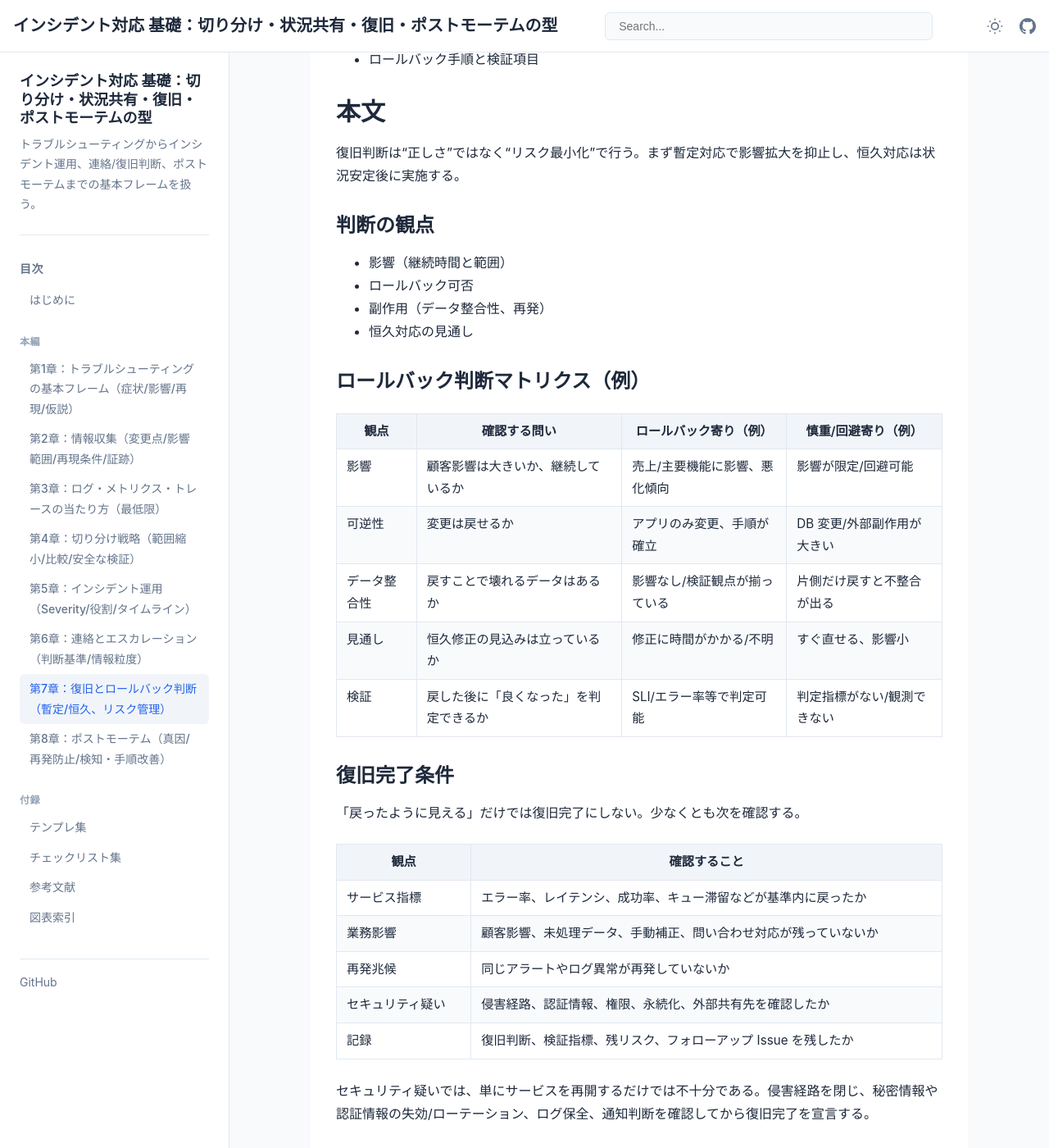
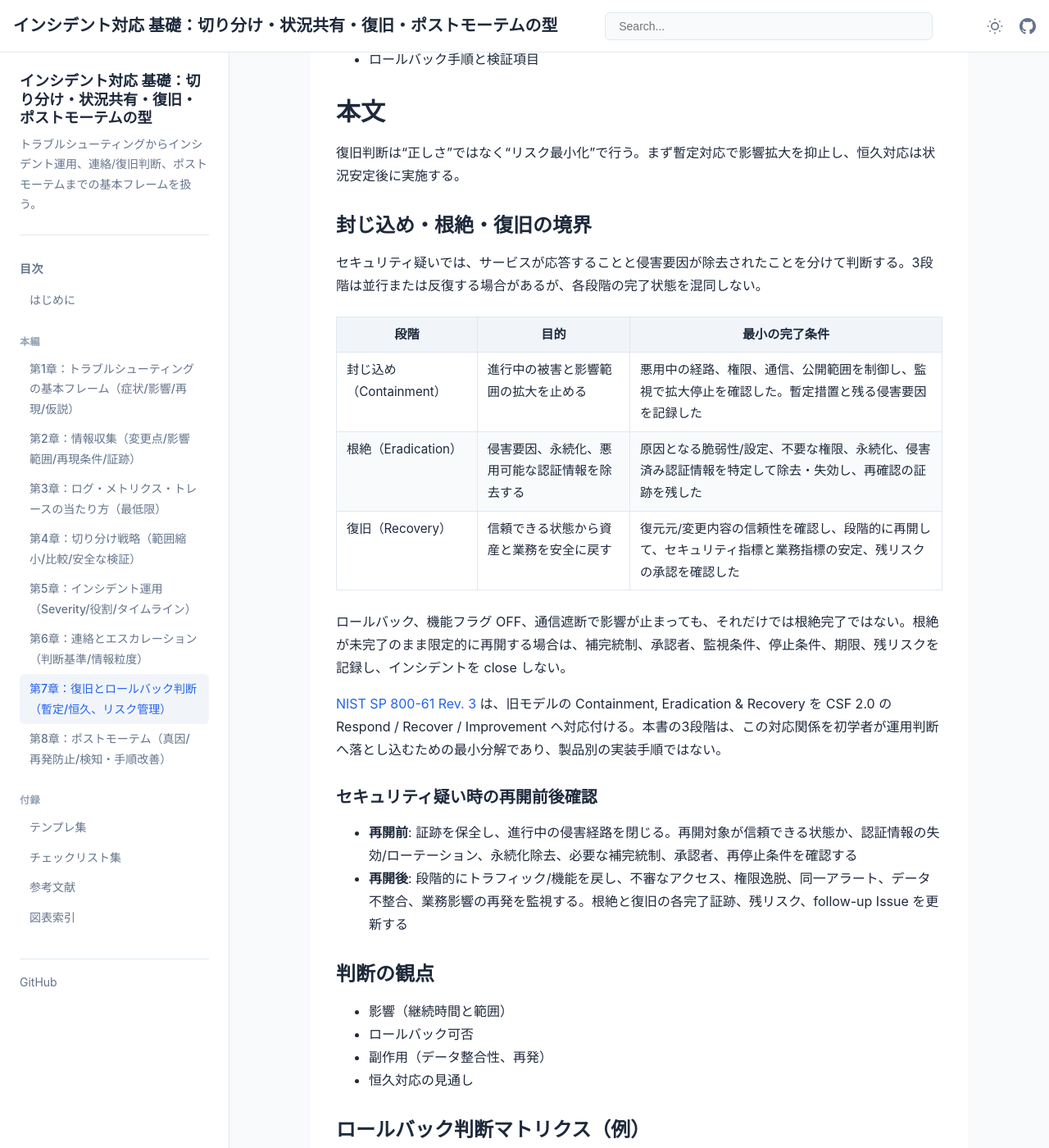
Before and after one commit to itdojp/incident-response-basics-book, a Jekyll site: the page built from docs/chapters/chapter-07/index.md, in a window 1280 px wide and 1400 px high, scrolled down 503 px. Shown: the whole window at 82% size. Built offline with Jekyll 4.4.1, drawn with Linux system fonts in a browser that asks for light colours; some of the changed text lies outside the part shown.

Commit message:
docs: distinguish containment eradication and recovery

```diff
--- a/docs/chapters/chapter-07/index.md
+++ b/docs/chapters/chapter-07/index.md
@@ -11,7 +11,7 @@ order: 70
 - 暫定と恒久を分けて考える
 - ロールバック判断の基準を持つ
 - 復旧によるリスク（副作用）を評価する
-- 復旧完了条件と、セキュリティ疑い時の再侵害防止条件を分ける
+- 封じ込め、根絶、復旧の目的と完了条件を分ける
 
 ## 成果物（または判断基準）
 
@@ -21,6 +21,25 @@ order: 70
 ## 本文
 
 復旧判断は“正しさ”ではなく“リスク最小化”で行う。まず暫定対応で影響拡大を抑止し、恒久対応は状況安定後に実施する。
+
+### 封じ込め・根絶・復旧の境界
+
+セキュリティ疑いでは、サービスが応答することと侵害要因が除去されたことを分けて判断する。3段階は並行または反復する場合があるが、各段階の完了状態を混同しない。
+
+| 段階 | 目的 | 最小の完了条件 |
+| --- | --- | --- |
+| 封じ込め（Containment） | 進行中の被害と影響範囲の拡大を止める | 悪用中の経路、権限、通信、公開範囲を制御し、監視で拡大停止を確認した。暫定措置と残る侵害要因を記録した |
+| 根絶（Eradication） | 侵害要因、永続化、悪用可能な認証情報を除去する | 原因となる脆弱性/設定、不要な権限、永続化、侵害済み認証情報を特定して除去・失効し、再確認の証跡を残した |
+| 復旧（Recovery） | 信頼できる状態から資産と業務を安全に戻す | 復元元/変更内容の信頼性を確認し、段階的に再開して、セキュリティ指標と業務指標の安定、残リスクの承認を確認した |
+
+ロールバック、機能フラグ OFF、通信遮断で影響が止まっても、それだけでは根絶完了ではない。根絶が未完了のまま限定的に再開する場合は、補完統制、承認者、監視条件、停止条件、期限、残リスクを記録し、インシデントを close しない。
+
+[NIST SP 800-61 Rev. 3](https://csrc.nist.gov/pubs/sp/800/61/r3/final) は、旧モデルの Containment, Eradication & Recovery を CSF 2.0 の Respond / Recover / Improvement へ対応付ける。本書の3段階は、この対応関係を初学者が運用判断へ落とし込むための最小分解であり、製品別の実装手順ではない。
+
+#### セキュリティ疑い時の再開前後確認
+
+- **再開前**: 証跡を保全し、進行中の侵害経路を閉じる。再開対象が信頼できる状態か、認証情報の失効/ローテーション、永続化除去、必要な補完統制、承認者、再停止条件を確認する
+- **再開後**: 段階的にトラフィック/機能を戻し、不審なアクセス、権限逸脱、同一アラート、データ不整合、業務影響の再発を監視する。根絶と復旧の各完了証跡、残リスク、follow-up Issue を更新する
 
 ### 判断の観点
 
@@ -39,7 +58,7 @@ order: 70
 | 見通し | 恒久修正の見込みは立っているか | 修正に時間がかかる/不明 | すぐ直せる、影響小 |
 | 検証 | 戻した後に「良くなった」を判定できるか | SLI/エラー率等で判定可能 | 判定指標がない/観測できない |
 
-### 復旧完了条件
+### 復旧（Recovery）の完了条件
 
 「戻ったように見える」だけでは復旧完了にしない。少なくとも次を確認する。
 
@@ -48,10 +67,10 @@ order: 70
 | サービス指標 | エラー率、レイテンシ、成功率、キュー滞留などが基準内に戻ったか |
 | 業務影響 | 顧客影響、未処理データ、手動補正、問い合わせ対応が残っていないか |
 | 再発兆候 | 同じアラートやログ異常が再発していないか |
-| セキュリティ疑い | 侵害経路、認証情報、権限、永続化、外部共有先を確認したか |
+| セキュリティ疑い | 根絶状態、認証情報、権限、永続化、外部共有先、再開後の監視結果を確認したか |
 | 記録 | 復旧判断、検証指標、残リスク、フォローアップ Issue を残したか |
 
-セキュリティ疑いでは、単にサービスを再開するだけでは不十分である。侵害経路を閉じ、秘密情報や認証情報の失効/ローテーション、ログ保全、通知判断を確認してから復旧完了を宣言する。
+セキュリティ疑いでは、単にサービスを再開するだけでは不十分である。封じ込め、根絶、復旧を別々に判定し、根絶未完了ならその状態と補完統制を明示する。各完了証跡、ログ保全、通知判断、残リスクの承認が揃うまで、インシデント全体の完了を宣言しない。
 
 ### 典型の難所（例）
 
@@ -80,6 +99,8 @@ order: 70
 ## チェックリスト
 
 - [ ] 暫定/恒久が分離されている
+- [ ] 封じ込め、根絶、復旧の状態と完了証跡が分離されている
+- [ ] サービス再開だけを根絶完了としていない
 - [ ] ロールバック可否が評価されている
 - [ ] 検証項目がある
 - [ ] 復旧完了条件と残リスクが記録されている
@@ -87,6 +108,7 @@ order: 70
 ## まとめ
 
 - 暫定と恒久を分離し、復旧判断は影響とリスク（副作用）を軸に行う
+- 封じ込め、根絶、復旧を別々に判定し、サービス再開だけで根絶完了としない
 - ロールバック可否、復旧完了条件、残リスクを整理し、判断の再現性を確保する
 - 手順は Runbook（運用手順書）として整備し、実施後の検証までを含めて運用する
 
```
Also changed, not shown: docs/appendices/checklists/index.md (+6 -1 lines), docs/appendices/templates/is-incident/index.md (+1 -0 lines).
